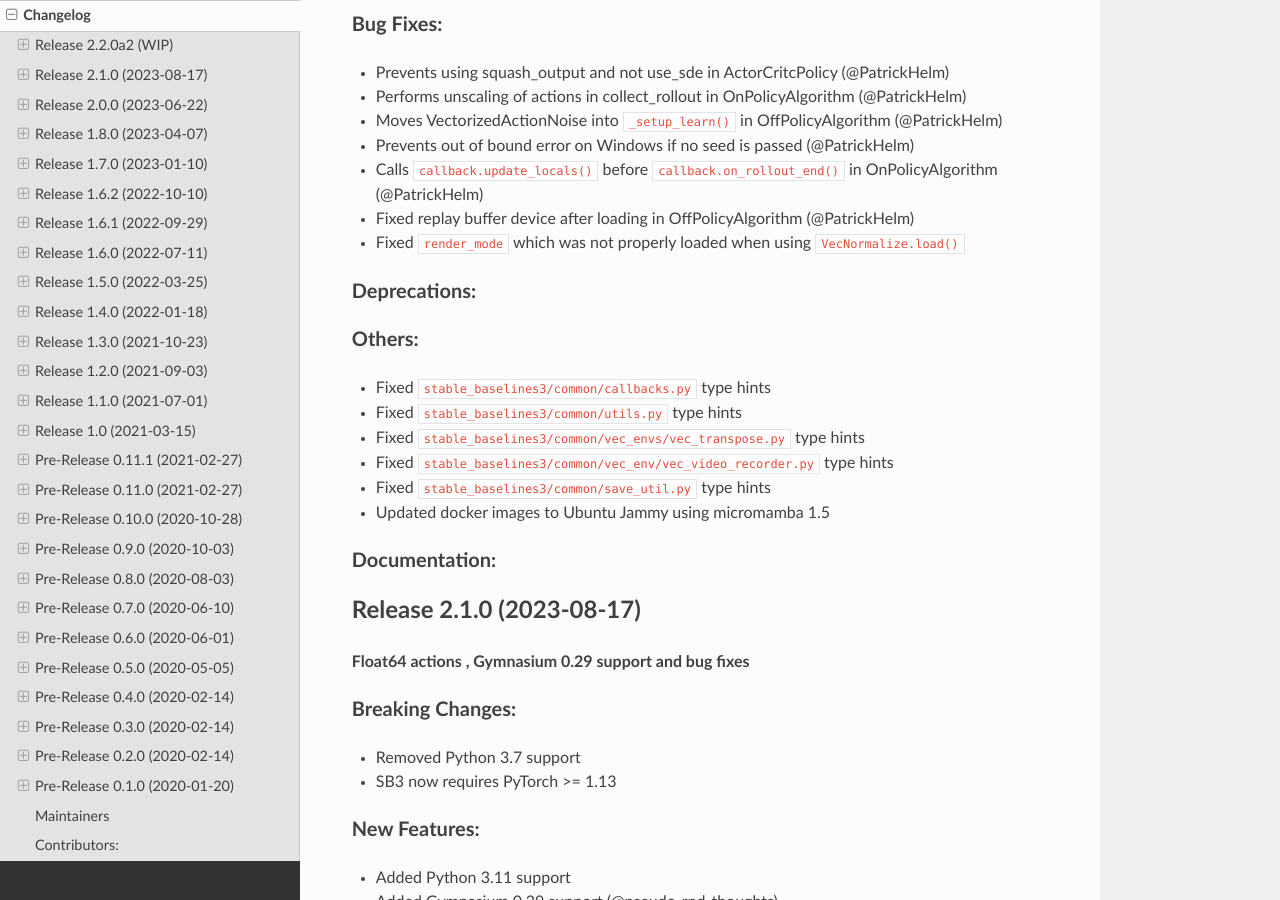
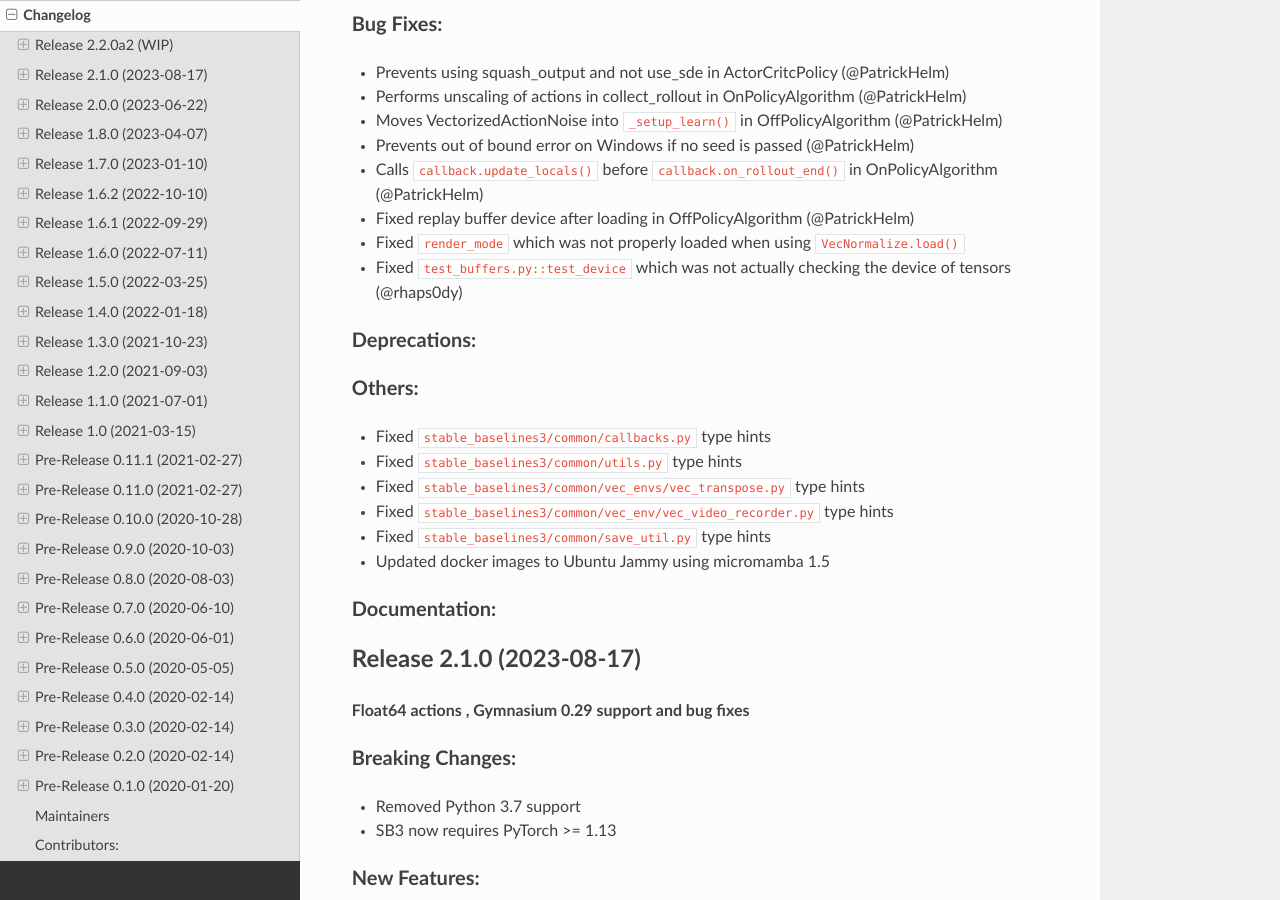
Before and after one commit to DLR-RM/stable-baselines3, a Sphinx documentation site: the page built from docs/misc/changelog.rst, in a window 1280 px wide and 900 px high, scrolled down 559 px. Built offline with Sphinx 7.4.7 and the Read the Docs theme 2.0.0, drawn with Linux system fonts in a browser that asks for light colours.

Commit message:
Update changelog

```diff
--- a/docs/misc/changelog.rst
+++ b/docs/misc/changelog.rst
@@ -32,6 +32,7 @@
 - Calls ``callback.update_locals()`` before ``callback.on_rollout_end()`` in OnPolicyAlgorithm (@PatrickHelm)
 - Fixed replay buffer device after loading in OffPolicyAlgorithm (@PatrickHelm)
 - Fixed ``render_mode`` which was not properly loaded when using ``VecNormalize.load()``
+- Fixed ``test_buffers.py::test_device`` which was not actually checking the device of tensors (@rhaps0dy)
 
 
 Deprecations:
```
